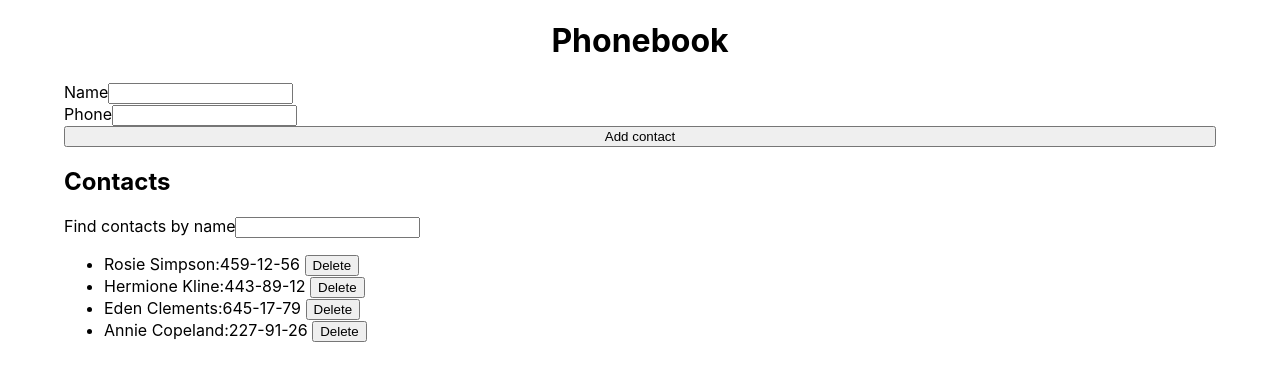
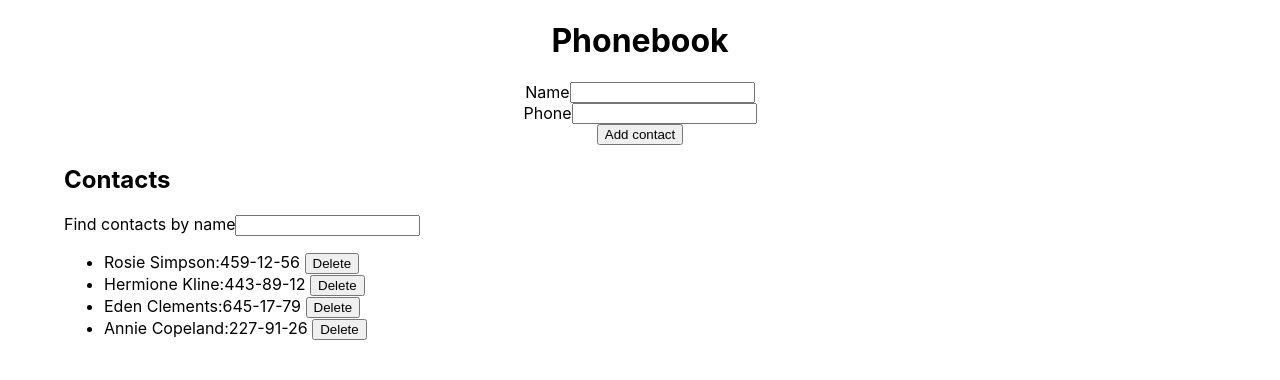
Before and after one commit to EugeneyCh/goit-react-hw-02-phonebook, a React (Create React App) app: page / in a window 1280 px wide. Shown: the top 380 px of the page. Built offline with nearby package versions, Linux system fonts and the light colour scheme.

Commit message:
Third/2_Editions_HW2_Part2

```diff
--- a/package.json
+++ b/package.json
@@ -2,7 +2,7 @@
   "name": "goit-react-hw-02-phonebook",
   "version": "0.1.0",
   "private": false,
-  "homepage": "https://github.com/EugeneyCh/goit-react-hw-02-phonebook",
+  "homepage": ".",
   "dependencies": {
     "@testing-library/jest-dom": "^5.16.3",
     "@testing-library/react": "^12.1.4",
--- a/src/components/ContactForm/ContactForm.module.css
+++ b/src/components/ContactForm/ContactForm.module.css
@@ -1,4 +1,11 @@
 .formEditor {
   display: flex;
   flex-direction: column;
+  align-items: center;
 }
+.formEditor label {
+  display: flex;
+  justify-content: center;
+  width: 60%;
+  margin: 0 auto;
+}
```
